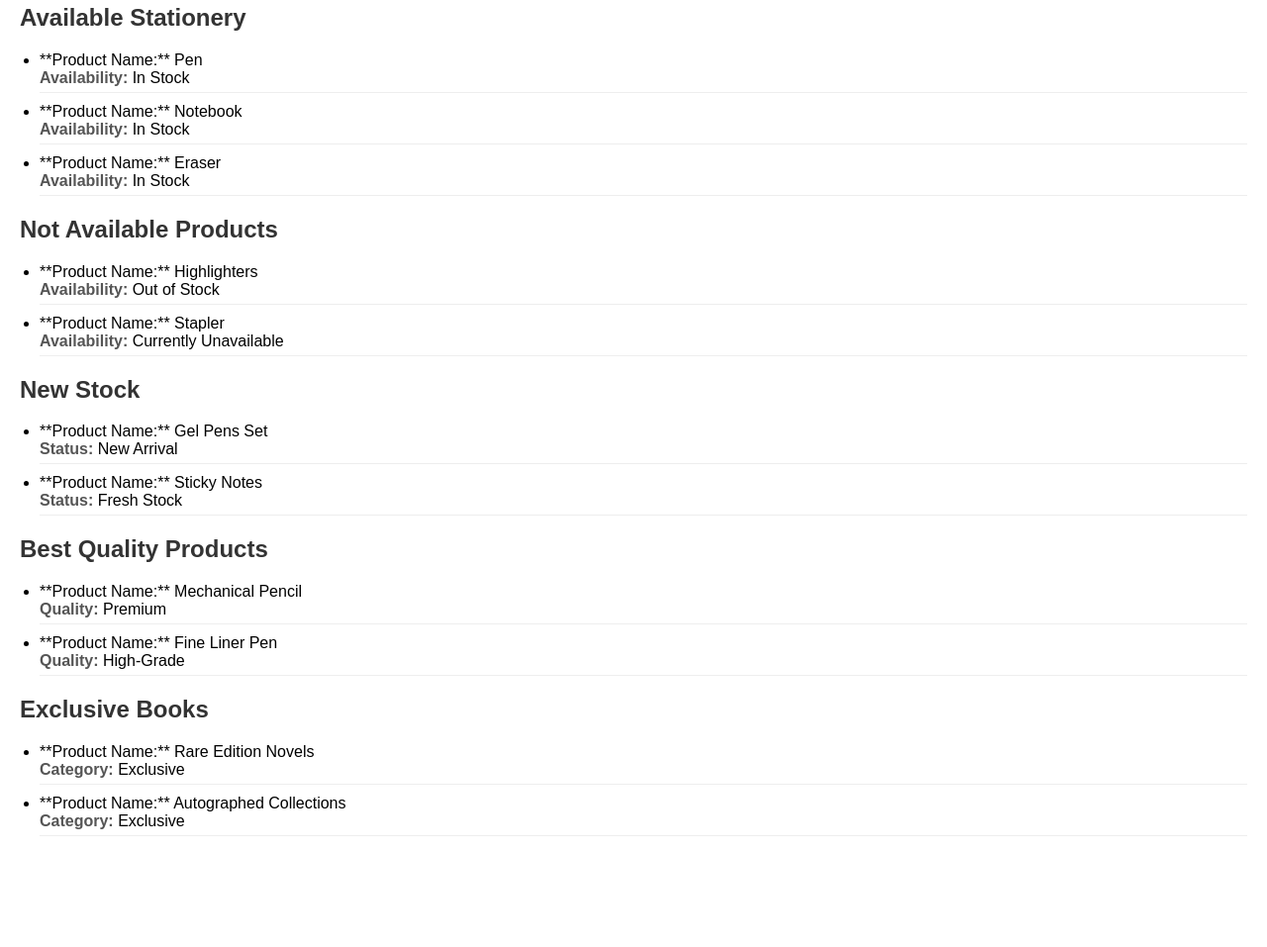
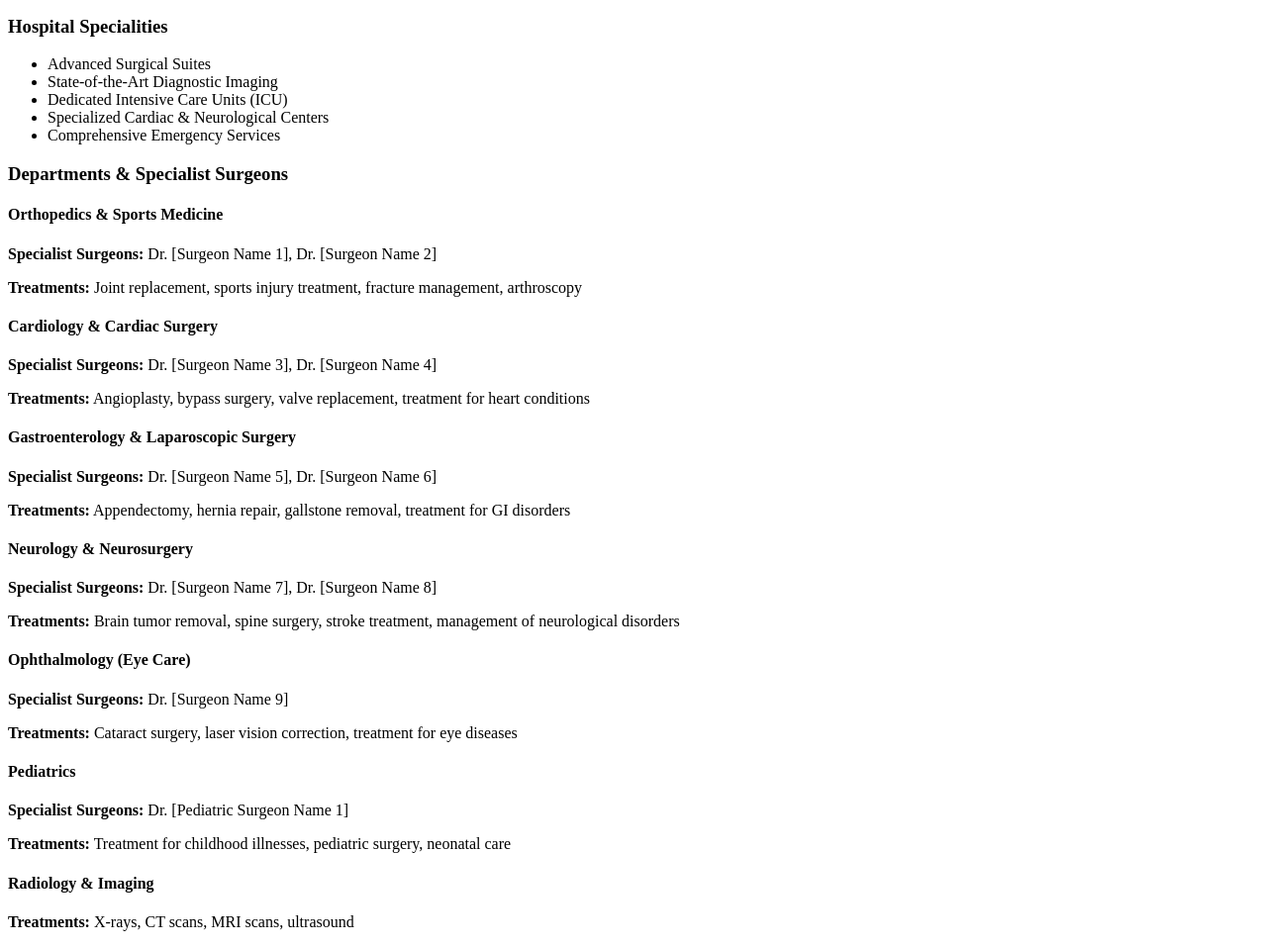
Before and after one commit to Rakeshinjeti/challenge-repo, a plain HTML site: page index.html in a window 1280 px wide. Shown: the part 76-1033 px from the top of the page at 99% size. Before the commit the page ends 941 px from the top, so only its background shows below. Drawn offline with Linux system fonts and the light colour scheme.

Commit message:
Update index.html

```diff
--- a/index.html
+++ b/index.html
@@ -1,67 +1,55 @@
-<!DOCTYPE html>
-<html lang="en">
-<head>
-    <meta charset="UTF-8">
-    <meta name="viewport" content="width=device-width, initial-scale=1.0">
-    <title>Product Categories</title>
-    <style>
-        /* Basic styling for clarity */
-        body { font-family: sans-serif; margin: 20px; }
-        h1, h2 { color: #333; }
-        .product-list ul { list-style-type: disc; padding-left: 20px; }
-        .product-item { margin-bottom: 10px; border-bottom: 1px solid #eee; padding-bottom: 5px; }
-        .product-item strong { color: #555; }
-    </style>
-</head>
-<body>
+<section id="hospital-info">
+  <h2>Our Multispeciality Hospital</h2>
+  <p>Welcome to our comprehensive multispeciality hospital, offering advanced medical care and specialized treatments under one roof.</p>
 
-    <h1>Product Categories</h1>
+  <h3>Hospital Specialities</h3>
+  <ul>
+    <li>Advanced Surgical Suites</li>
+    <li>State-of-the-Art Diagnostic Imaging</li>
+    <li>Dedicated Intensive Care Units (ICU)</li>
+    <li>Specialized Cardiac & Neurological Centers</li>
+    <li>Comprehensive Emergency Services</li>
+  </ul>
 
-    <!-- Stationery -->
-    <section class="product-list">
-        <h2>Available Stationery</h2>
-        <ul>
-            <div class="product-item"><li>**Product Name:** Pen<br><strong>Availability:</strong> In Stock</li></div>
-            <div class="product-item"><li>**Product Name:** Notebook<br><strong>Availability:</strong> In Stock</li></div>
-            <div class="product-item"><li>**Product Name:** Eraser<br><strong>Availability:</strong> In Stock</li></div>
-        </ul>
-    </section>
+  <h3>Departments & Specialist Surgeons</h3>
+  <div class="department">
+    <h4>Orthopedics & Sports Medicine</h4>
+    <p><strong>Specialist Surgeons:</strong> Dr. [Surgeon Name 1], Dr. [Surgeon Name 2]</p>
+    <p><strong>Treatments:</strong> Joint replacement, sports injury treatment, fracture management, arthroscopy</p>
+  </div>
 
-    <!-- Not Available Products -->
-    <section class="product-list">
-        <h2>Not Available Products</h2>
-        <ul>
-            <div class="product-item"><li>**Product Name:** Highlighters<br><strong>Availability:</strong> Out of Stock</li></div>
-            <div class="product-item"><li>**Product Name:** Stapler<br><strong>Availability:</strong> Currently Unavailable</li></div>
-        </ul>
-    </section>
+  <div class="department">
+    <h4>Cardiology & Cardiac Surgery</h4>
+    <p><strong>Specialist Surgeons:</strong> Dr. [Surgeon Name 3], Dr. [Surgeon Name 4]</p>
+    <p><strong>Treatments:</strong> Angioplasty, bypass surgery, valve replacement, treatment for heart conditions</p>
+  </div>
 
-    <!-- New Stock -->
-    <section class="product-list">
-        <h2>New Stock</h2>
-        <ul>
-            <div class="product-item"><li>**Product Name:** Gel Pens Set<br><strong>Status:</strong> New Arrival</li></div>
-            <div class="product-item"><li>**Product Name:** Sticky Notes<br><strong>Status:</strong> Fresh Stock</li></div>
-        </ul>
-    </section>
+  <div class="department">
+    <h4>Gastroenterology & Laparoscopic Surgery</h4>
+    <p><strong>Specialist Surgeons:</strong> Dr. [Surgeon Name 5], Dr. [Surgeon Name 6]</p>
+    <p><strong>Treatments:</strong> Appendectomy, hernia repair, gallstone removal, treatment for GI disorders</p>
+  </div>
 
-    <!-- Best Quality Products -->
-    <section class="product-list">
-        <h2>Best Quality Products</h2>
-        <ul>
-            <div class="product-item"><li>**Product Name:** Mechanical Pencil<br><strong>Quality:</strong> Premium</li></div>
-            <div class="product-item"><li>**Product Name:** Fine Liner Pen<br><strong>Quality:</strong> High-Grade</li></div>
-        </ul>
-    </section>
+  <div class="department">
+    <h4>Neurology & Neurosurgery</h4>
+    <p><strong>Specialist Surgeons:</strong> Dr. [Surgeon Name 7], Dr. [Surgeon Name 8]</p>
+    <p><strong>Treatments:</strong> Brain tumor removal, spine surgery, stroke treatment, management of neurological disorders</p>
+  </div>
 
-    <!-- Exclusive Books -->
-    <section class="product-list">
-        <h2>Exclusive Books</h2>
-        <ul>
-            <div class="product-item"><li>**Product Name:** Rare Edition Novels<br><strong>Category:</strong> Exclusive</li></div>
-            <div class="product-item"><li>**Product Name:** Autographed Collections<br><strong>Category:</strong> Exclusive</li></div>
-        </ul>
-    </section>
+  <div class="department">
+    <h4>Ophthalmology (Eye Care)</h4>
+    <p><strong>Specialist Surgeons:</strong> Dr. [Surgeon Name 9]</p>
+    <p><strong>Treatments:</strong> Cataract surgery, laser vision correction, treatment for eye diseases</p>
+  </div>
 
-</body>
-</html>
+  <div class="department">
+    <h4>Pediatrics</h4>
+    <p><strong>Specialist Surgeons:</strong> Dr. [Pediatric Surgeon Name 1]</p>
+    <p><strong>Treatments:</strong> Treatment for childhood illnesses, pediatric surgery, neonatal care</p>
+  </div>
+
+  <div class="department">
+    <h4>Radiology & Imaging</h4>
+    <p><strong>Treatments:</strong> X-rays, CT scans, MRI scans, ultrasound</p>
+  </div>
+</section>
```
